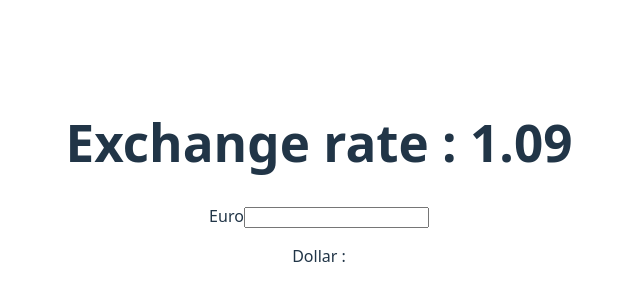
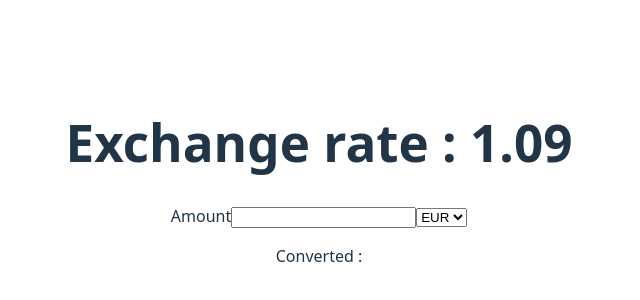
Before and after one commit to ElGueuzi/cacib-exchange-app, a React (Vite) app: page / in a window 1280 px wide. Shown: the part 218-518 px from the top of the page, without its empty margins (321-961 px from the left). Built offline with nearby package versions, Linux system fonts and the light colour scheme.

Commit message:
new exchange component

```diff
--- a/src/App.jsx
+++ b/src/App.jsx
@@ -1,6 +1,6 @@
 import { useEffect, useState } from 'react'
 import './App.css'
-import Exchange from './Exchange';
+import NewExchange from './NewExchange';
 
 function App() {
   const initailRate = 1.1;
@@ -20,7 +20,7 @@ function App() {
   return (
     <>
       <h1>Exchange rate : {rate}</h1>
-      <Exchange rate={rate} />
+      <NewExchange rate={rate} />
     </>
   )
 }
--- /dev/null
+++ b/src/NewExchange.jsx
@@ -0,0 +1,46 @@
+import { useEffect, useState } from "react"
+
+function NewExchange({rate}) {
+    const [amount, setAmount] = useState('');
+    const [converted, setConverted] = useState('');
+    const [currency, setCurrency] = useState('EUR');
+
+    function onChangeAmount(e) {
+        const newValue = e.target.value;
+        setAmount(newValue);
+    }
+
+    function onChangeCurrency(e) {
+        const newValue = e.target.value;
+        setCurrency(newValue);
+    }
+
+    useEffect(() => {
+        switch (currency) {
+            case 'EUR':
+                setConverted(amount !== '' ? (amount * rate).toFixed(2) : '');
+                break;
+            case 'USD':
+                setConverted(amount !== '' ? (amount / rate).toFixed(2) : '');
+                break;
+            default:
+                // do nothing
+        }
+    }, [rate, amount, currency])
+
+    return (
+        <div>
+            <label>
+                Amount
+                <input type="number" value={amount} onChange={onChangeAmount} />
+                <select value={currency} onChange={onChangeCurrency} >
+                    <option>EUR</option>
+                    <option>USD</option>
+                </select>
+            </label>
+            <p>Converted : {converted}</p>
+        </div>
+    )
+}
+
+export default NewExchange
```
